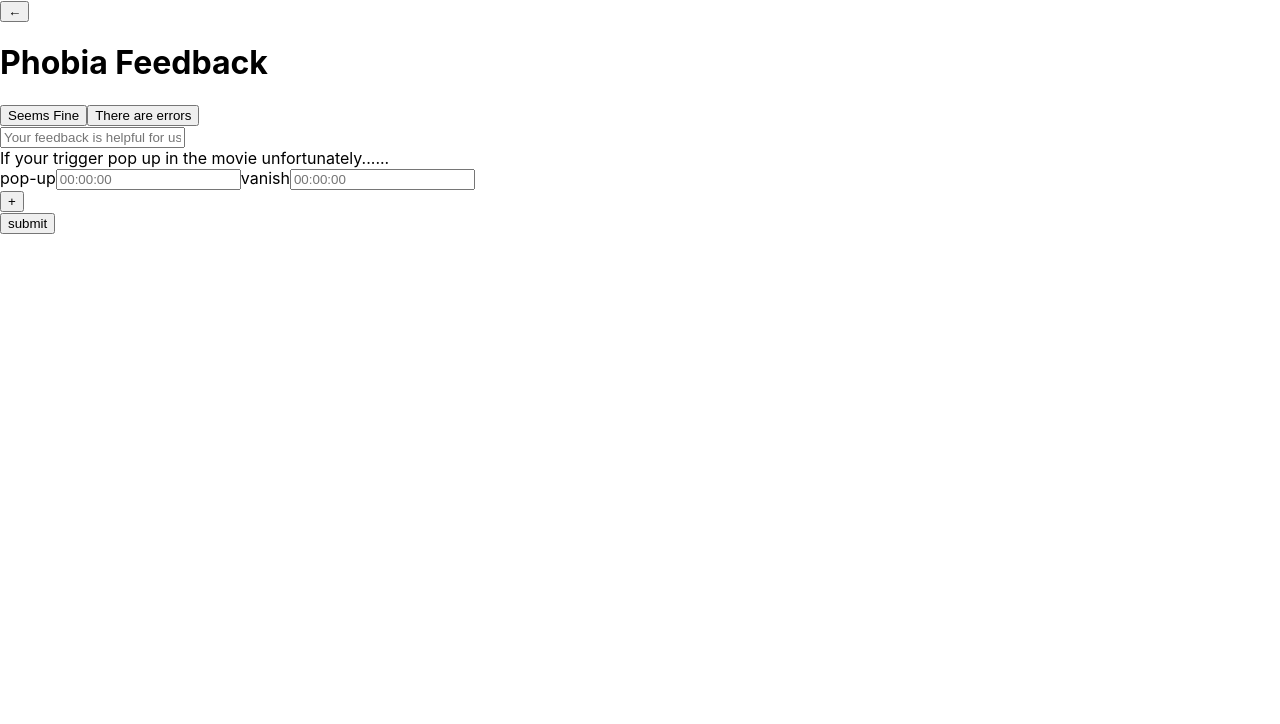
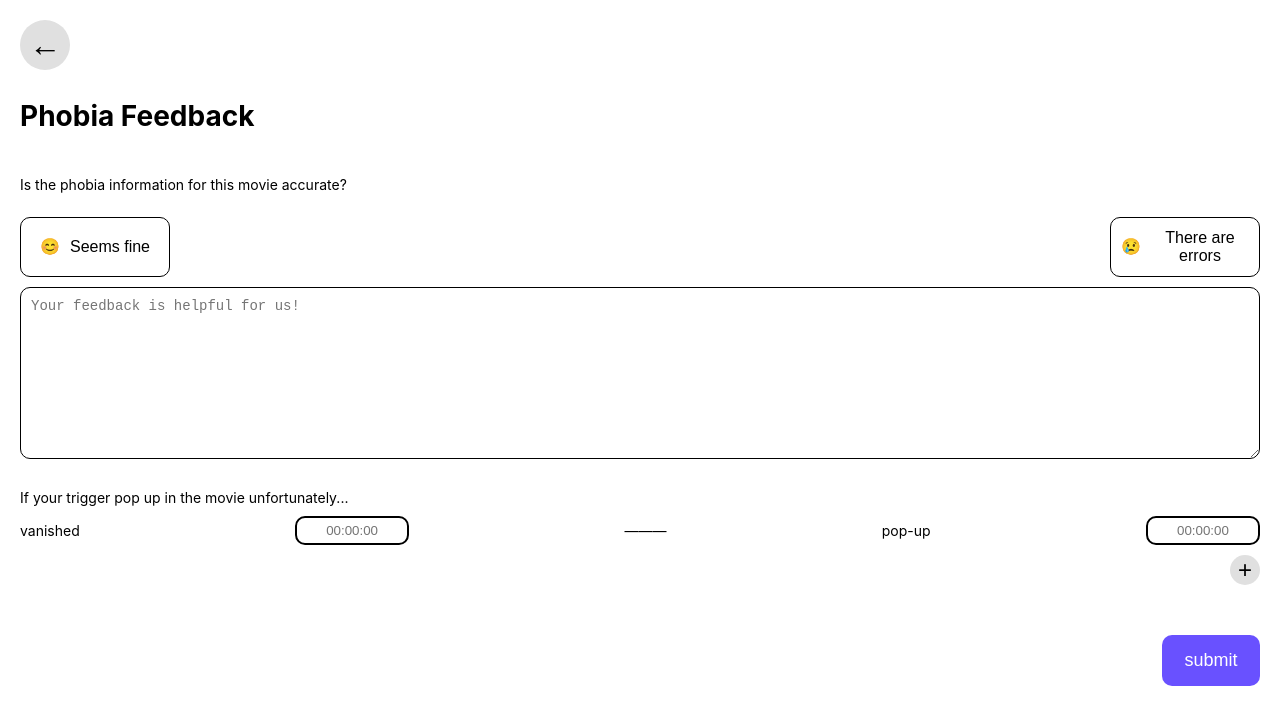
Before and after one commit to CodyGarciaa/cs160-hifi-prototype, a React (Create React App) app: page /FeedbackForm in a window 1280 px wide. Shown: the top 724 px of the page. Built offline with nearby package versions, Linux system fonts and the light colour scheme.

Commit message:
added bunch of css for feedback form and feedback message

```diff
--- /dev/null
+++ b/src/FeedbackForm.css
@@ -0,0 +1,104 @@
+.feedback-form {
+    display: flex;
+    flex-direction: column;
+    margin: 20px; /* Maintain margin for the form itself */
+    font-size: 14px;
+    gap: 10px;
+}
+
+
+
+.back-button {
+    align-self: flex-start;
+    display: flex;
+    align-items: center;
+    justify-content: center;
+    background: #e0e0e0;
+    border: none;
+    color: black;
+    border-radius: 50%;
+    height: 50px;
+    width: 50px;
+    font-size: 32px;
+}
+
+.button-group {
+    display: flex;
+    justify-content: space-between;
+}
+
+.feedback-button {
+    display: flex;
+    align-items: center;
+    justify-content: center;
+    width: 150px;
+    height: 60px;
+    border: 1px solid black;
+    border-radius: 10px;
+    font-size: 16px;
+    padding: 10px;
+    background: white;
+    transition: border-color 0.3s;
+}
+
+.feedback-button span {
+    margin-right: 10px;
+}
+
+.feedback-button.selected {
+    border-color: blue;
+}
+
+#text-feedback {
+    height: 150px;
+    padding: 10px;
+    border: 1px solid black;
+    border-radius: 10px;
+    font-size: 14px;
+}
+
+.pop-up-time {
+    margin-top: 20px;
+    display: flex;
+    flex-direction: column;
+    gap: 10px;
+}
+
+.time-inputs {
+    display: flex;
+    align-items: center;
+    justify-content: space-between;
+}
+
+.time-inputs input {
+    width: 100px;
+    padding: 5px;
+    border: 2px solid black;
+    border-radius: 10px;
+    text-align: center;
+}
+
+.add-button {
+    font-size: 24px;
+    align-self: flex-end;
+    display: flex;
+    align-items: center;
+    justify-content: center;
+    background: #e0e0e0;
+    border: none;
+    color: black;
+    border-radius: 50%;
+    height: 30px;
+    width: 30px;
+}
+
+.submit-button {
+    padding: 15px 22.5px;
+    background: #6951FF;
+    color: white;
+    border: none;
+    border-radius: 10px;
+    font-size: 18px;
+    align-self: flex-end;
+    margin-top: 40px;
+}
--- a/src/FeedbackForm.jsx
+++ b/src/FeedbackForm.jsx
@@ -1,37 +1,80 @@
-import React from "react";
+import React, { useState } from "react";
 import { useNavigate } from "react-router-dom";
+import "./FeedbackForm.css"; // Import the CSS file
 
 export default function FeedbackForm() {
   const navigate = useNavigate();
+  const [selectedButton, setSelectedButton] = useState(null);
 
   const goToFeedbackMessage = () => {
-    navigate('/FeedbackMessage')
-  }
+    navigate("/FeedbackMessage");
+  };
 
   const goToMovieDescription = () => {
-    navigate('/MovieDescription')
-  }
+    navigate("/MovieDescription");
+  };
+
+  const handleButtonClick = (button) => {
+    setSelectedButton(button);
+  };
 
   return (
-    <div>
+    <>
       <form className="feedback-form">
-        <button className="back-button" onClick={goToMovieDescription}>&#8592;</button>
+        <button className="back-button" onClick={goToMovieDescription}>
+          ←
+        </button>
         <h1>Phobia Feedback</h1>
-        <button>Seems Fine</button>
-        <button>There are errors</button><br />
-        <input
-          type="text"
+        <p>Is the phobia information for this movie accurate?</p>
+        <div className="button-group">
+          <button
+            type="button"
+            className={`feedback-button ${
+              selectedButton === "seemsFine" ? "selected" : ""
+            }`}
+            onClick={() => handleButtonClick("seemsFine")}
+          >
+            <span role="img" aria-label="smile">
+              😊
+            </span>{" "}
+            Seems fine
+          </button>
+          <button
+            type="button"
+            className={`feedback-button ${
+              selectedButton === "errors" ? "selected" : ""
+            }`}
+            onClick={() => handleButtonClick("errors")}
+          >
+            <span role="img" aria-label="sad">
+              😢
+            </span>{" "}
+            There are errors
+          </button>
+        </div>
+        <textarea
           id="text-feedback"
           placeholder="Your feedback is helpful for us!"
         />
-        <div>If your trigger pop up in the movie unfortunately......</div>
-        <label htmlFor="pop-up-time">pop-up</label>
-        <input type="text" id="pop-up-time" placeholder="00:00:00" />
-        <label htmlFor="vanish-time">vanish</label>
-        <input type="text" id="vanish-time" placeholder="00:00:00" /><br />
-        <button>+</button><br />
-        <button type="submit" onClick={goToFeedbackMessage}>submit</button>
+        <div className="pop-up-time">
+          <div>If your trigger pop up in the movie unfortunately...</div>
+          <div className="time-inputs">
+            <label htmlFor="vanish-time">vanished</label>
+            <input type="text" id="vanish-time" placeholder="00:00:00" />
+            <>———</>
+            <label htmlFor="pop-up-time">pop-up</label>
+            <input type="text" id="pop-up-time" placeholder="00:00:00" />
+          </div>
+          <button className="add-button">+</button>
+        </div>
+        <button
+          type="submit"
+          className="submit-button"
+          onClick={goToFeedbackMessage}
+        >
+          submit
+        </button>
       </form>
-    </div>
+    </>
   );
 }
--- /dev/null
+++ b/src/FeedbackMessage.css
@@ -0,0 +1,32 @@
+.feedback-message {
+    display: flex;
+    flex-direction: column;
+    align-items: flex-start;
+    padding: 20px;
+    box-sizing: border-box;
+    background-color: #ffffff;
+    gap: 30px;
+    margin-top: 130px;
+}
+
+.feedback-message h1 {
+    font-size: 32px;
+    color: #000000;
+}
+
+.feedback-message div {
+    font-size: 18px;
+    color: #000000;
+}
+
+.feedback-message button {
+    padding: 15px 22.5px;
+    background: #6951FF;
+    color: white;
+    border: none;
+    border-radius: 10px;
+    font-size: 16px;
+    transition: background 0.3s;
+    align-self: flex-end;
+    margin-top: 260px;
+}
--- a/src/FeedbackMessage.jsx
+++ b/src/FeedbackMessage.jsx
@@ -1,22 +1,23 @@
 import React from "react";
 import { useNavigate } from "react-router-dom";
+import "./FeedbackMessage.css"; // Import the CSS file
 
 export default function FeedbackMessage() {
   const navigate = useNavigate();
 
   const goToMovieDescription = () => {
-    navigate('/MovieDescription')
-  }
+    navigate("/MovieDescription");
+  };
 
   return (
-    <>
+    <div className="feedback-message">
       <h1>Phobia Feedback</h1>
       <div>Thank you for your feedback! 🥳</div>
       <div>Your feedback is being learned by our AI. 🦾</div>
       <div>
         We appreciate you helping us give more accurate info in the future! 🤩
       </div>
-      <button onClick={goToMovieDescription}>Back</button>
-    </>
+      <button onClick={goToMovieDescription}>Go back</button>
+    </div>
   );
 }
```
